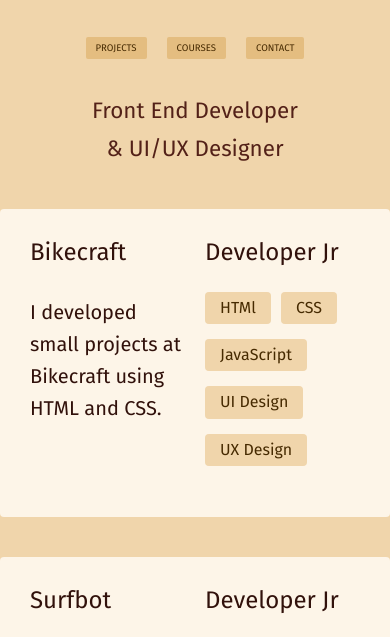
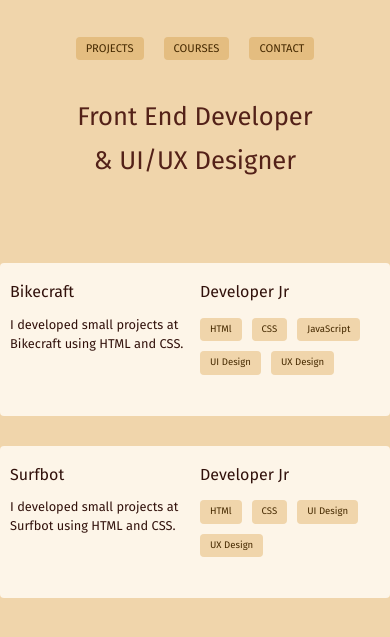
Before and after one commit to Nilziane-S/Nilziane-S.github.io, a plain HTML site: page index.html in a window 390 px wide. Shown: the top 637 px of the page. Drawn offline with Linux system fonts and the light colour scheme.

Commit message:
teste fonte

```diff
--- a/css/header.css
+++ b/css/header.css
@@ -36,8 +36,8 @@
 
   .header-menu a{
     background-color: #E4BD80;
-    border-radius: 2px;
-    font-size: 0.6rem;
+    border-radius: 4px;
+    font-size: 0.7rem;
     padding: 5px 10px;
   }
 
--- a/css/intro.css
+++ b/css/intro.css
@@ -23,13 +23,13 @@
 @media (max-width: 600px){
 
 .intro h1 {
-  font-size: 1.4rem;
+  font-size: 1.6rem;
 }
 
 .intro{
   display: grid;
   grid-template-columns: 1fr;
-  margin-bottom: 20px;
+  margin-bottom: 60px;
   padding: 1px 40px;
 
 }
--- a/css/project.css
+++ b/css/project.css
@@ -66,32 +66,42 @@
   border-radius: 4px;
 }
 
-/* @media (max-width: 800px){
+@media (max-width: 800px){
 
   .project-title{
-    font-size: 1.4rem;
-    line-height: 0.8;
-
+    font-size: 1rem;
   }
 
   .project-p{
-    font-size: 1.2rem;
+    font-size: 0.8rem;
+    line-height: 1.5;
   }
 
+
+.project-skills{
+  display: flex;
+  flex-wrap: wrap;
+  gap: 5px 10px;
+  max-width: 25ch;
+}
+
   .project-skills li{
-    font-size: .8rem;
-    line-height: 1.2;
+    font-size: .6rem;
     padding: 5px 10px;
-  }
-
-  .project-xp{
-    gap: 20px 30px;
   }
 
   .project-xp::before{
     position: initial;
-  display: none;
+    display: none;
+  }
+
+  .project-xp{
+    padding: 20px 10px;
+    gap: 1px 10px;
+    margin-bottom: 30px;
+    border-radius: 4px;
   }
 
 
-} */
+
+}
```
